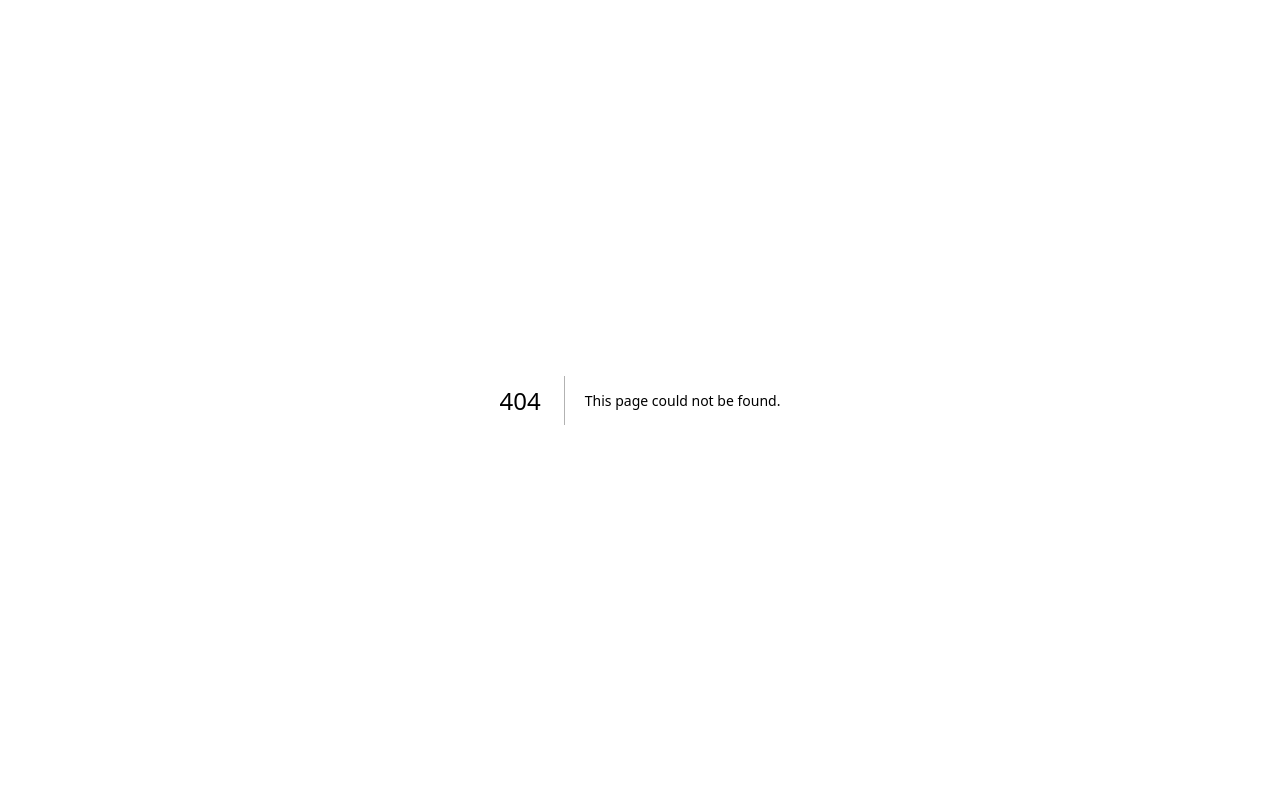
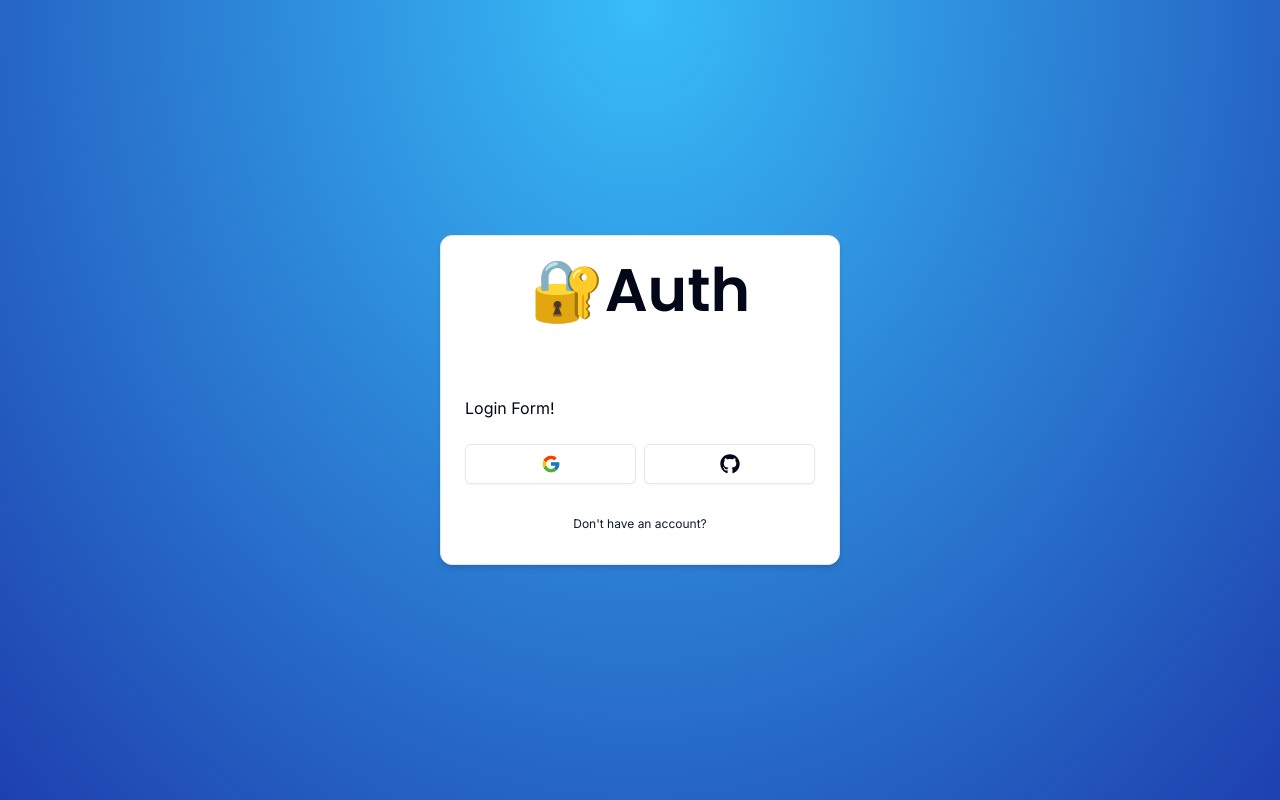
Before and after one commit to lehuy299/auth-tutorial, a Next.js app: page /auth/login in a window 1280 px wide. Before the commit this address had no page. Built offline with nearby package versions, Linux system fonts and the light colour scheme.

Commit message:
card wrapper final

```diff
--- /dev/null
+++ b/app/auth/layout.tsx
@@ -0,0 +1,12 @@
+
+export default function AuthLayout({
+  children,
+}: {
+  children: React.ReactNode
+}) {
+  return (
+    <div className='h-full flex flex-col items-center justify-center bg-[radial-gradient(ellipse_at_top,_var(--tw-gradient-stops))] from-sky-400 to bg-blue-800'>
+      {children}
+    </div>
+  )
+}
--- /dev/null
+++ b/app/auth/login/page.tsx
@@ -0,0 +1,10 @@
+import { LoginForm } from '@/components/auth/login-form'
+
+const LoginPage = ({
+}: LoginFormProps) => {
+    return (
+        <LoginForm/>
+    )
+}
+
+export default LoginPage;
--- /dev/null
+++ b/components/auth/back-button.tsx
@@ -0,0 +1,28 @@
+"use client";
+
+import { Button } from "@/components/ui/button";
+import Link from "next/link";
+
+interface BackButtonProps {
+    href: string;
+    label: string;
+}
+
+const BackButton = ({
+    href,
+    label
+}: BackButtonProps) => {
+
+    return (
+        <Button
+            className="w-full font-normal"
+            variant='link'
+            size='sm'
+            asChild
+        >
+            <Link href={href}>{label}</Link>
+        </Button>
+    );
+}
+
+export default BackButton;
--- a/components/auth/card-wrapper.tsx
+++ b/components/auth/card-wrapper.tsx
@@ -1,28 +1,44 @@
 "use client"
 
-import { Card, CardContent, CardHeader } from "@/components/ui/card";
+import { Card, CardContent, CardFooter, CardHeader } from "@/components/ui/card";
 import { Header } from "./header";
+import Social from "./social";
+import BackButton from "./back-button";
 
 interface CardWrapperProps {
     children: React.ReactNode;
     headerLabel: string;
     showSocial: boolean;
+    backButtonLabel: string;
+    backButtonHref: string;
 }
 
 const CardWrapper = ({
     children,
-    headerLabel
+    headerLabel,
+    showSocial,
+    backButtonLabel,
+    backButtonHref
 }: CardWrapperProps) => {
 
     return (
-        <Card>
+        <Card className="w-[400px] shadow-md">
             <CardHeader>
                 <Header label={headerLabel} />
             </CardHeader>
             <CardContent>
                 {children}
             </CardContent>
-
+            {showSocial && (<CardFooter>
+                <Social />
+            </CardFooter>
+            )}
+            <CardFooter>
+                <BackButton
+                    label={backButtonLabel}
+                    href={backButtonHref}
+                />
+            </CardFooter>
         </Card>
     );
 }
--- a/components/auth/login-form.tsx
+++ b/components/auth/login-form.tsx
@@ -1,14 +1,14 @@
 import CardWrapper from "./card-wrapper";
 
-interface LoginFormProps {
-    label: string;
-}
-
-export const LoginForm = ({
-}: LoginFormProps) => {
+export const LoginForm = () => {
     return (
-        <CardWrapper>
-            Login Form!
+        <CardWrapper
+            headerLabel="Welcome back"
+            backButtonLabel="Don't have an account?"
+            backButtonHref="/auth/register"
+            showSocial
+        >
+            <div>Login Form!</div>
         </CardWrapper>
     )
 }
--- a/components/auth/social.tsx
+++ b/components/auth/social.tsx
@@ -2,12 +2,28 @@
 
 import { FcGoogle } from 'react-icons/fc';
 import { FaGithub } from 'react-icons/fa';
+import { Button } from '@/components/ui/button';
 
 const Social = () => {
 
     return (
-        <div>
-
+        <div className='flex items-center w-full gap-x-2'>
+            <Button
+                size='lg'
+                variant='outline'
+                className='w-full'
+                onClick={() => {}}
+            >
+                <FcGoogle className='w-5 h-5' />
+            </Button>
+            <Button
+                size='lg'
+                variant='outline'
+                className='w-full'
+                onClick={() => {}}
+            >
+                <FaGithub className='w-5 h-5' />
+            </Button>
         </div>
     );
 }
```
